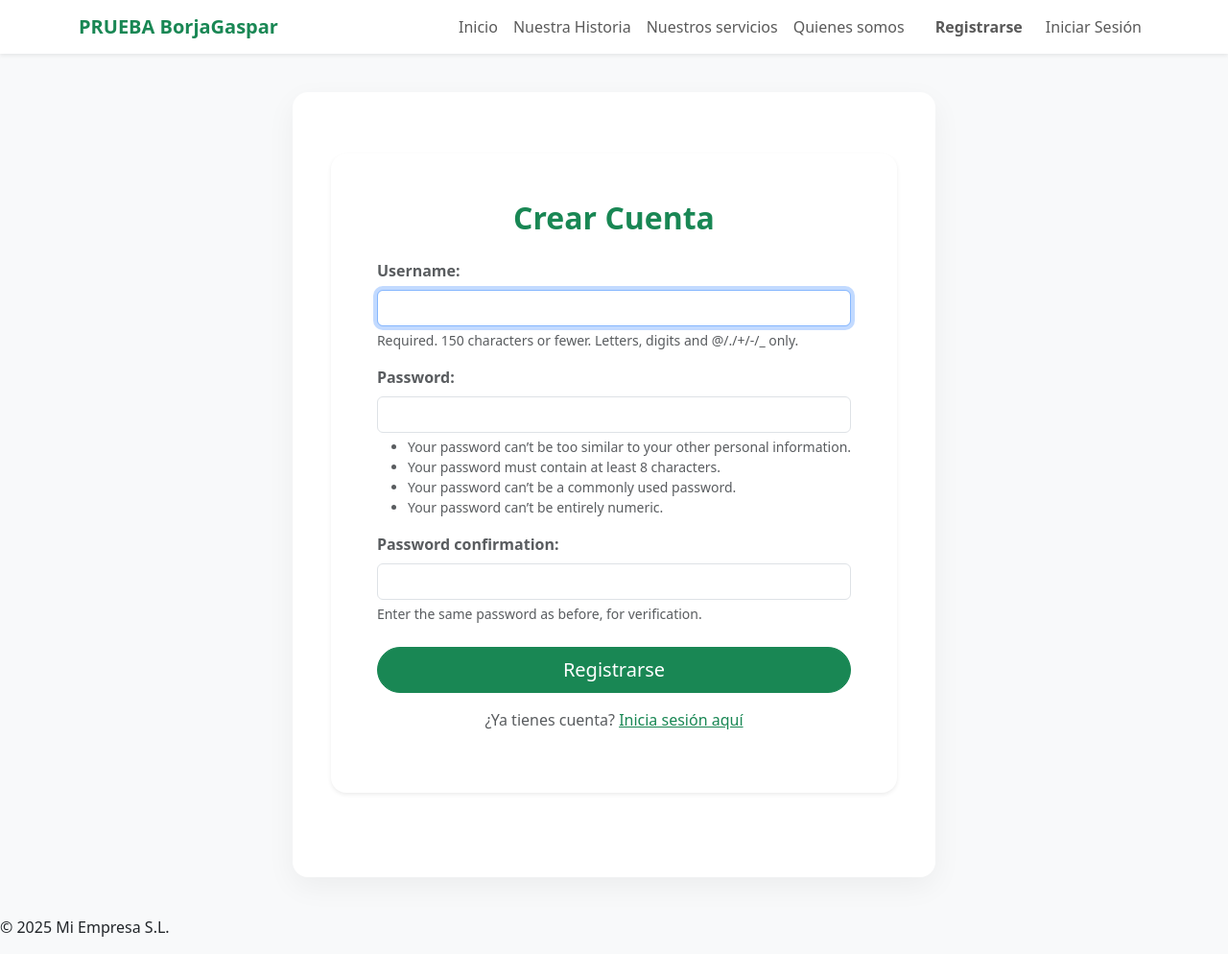
After one commit to BorjaGaspar/Prueba_1, a Django app: page /accounts/registro/ in a window 1280 px wide. The commit adds this page. Shown: the whole page at 96% size. Run offline with Django 5.2, Linux system fonts and the light colour scheme.

Commit message:
Sistema de autenticacion completo

```diff
--- a/config/settings.py
+++ b/config/settings.py
@@ -121,3 +121,8 @@ STATIC_URL = 'static/'
 # https://docs.djangoproject.com/en/5.2/ref/settings/#default-auto-field
 
 DEFAULT_AUTO_FIELD = 'django.db.models.BigAutoField'
+
+# Redirección tras iniciar sesión
+LOGIN_REDIRECT_URL = 'home'
+# Redirección tras cerrar sesión
+LOGOUT_REDIRECT_URL = 'home'
--- a/config/urls.py
+++ b/config/urls.py
@@ -1,5 +1,5 @@
 from django.contrib import admin
-from django.urls import path
+from django.urls import path, include
 from core import views  # Importamos tu vista
 
 urlpatterns = [
@@ -8,4 +8,8 @@ urlpatterns = [
     path('historia/', views.historia, name='historia'),
     path('servicios/',views.servicios, name='servicios'),
     path('contacto/',views.contacto, name='contacto'),
+    # RUTAS DE AUTENTICACIÓN (NUEVO)
+    # Esto habilita /accounts/login/, /accounts/logout/, etc. automáticamente
+    path('accounts/', include('django.contrib.auth.urls')),
+    path('accounts/registro/', views.RegistroUsuario.as_view(), name='registro'),
 ]
--- a/core/templates/core/base.html
+++ b/core/templates/core/base.html
@@ -1,4 +1,5 @@
-{% load static %} <!DOCTYPE html>
+{% load static %}
+<!DOCTYPE html>
 <html lang="es">
 <head>
     <meta charset="UTF-8">
@@ -17,12 +18,36 @@
             <button class="navbar-toggler" type="button" data-bs-toggle="collapse" data-bs-target="#navbarNav">
                 <span class="navbar-toggler-icon"></span>
             </button>
+
             <div class="collapse navbar-collapse" id="navbarNav">
-                <ul class="navbar-nav ms-auto"> <li class="nav-item"><a class="nav-link" href="{% url 'home' %}">Inicio</a></li>
+                <ul class="navbar-nav ms-auto align-items-center">
+
+                    <li class="nav-item"><a class="nav-link" href="{% url 'home' %}">Inicio</a></li>
                     <li class="nav-item"><a class="nav-link" href="{% url 'historia' %}">Nuestra Historia</a></li>
                     <li class="nav-item"><a class="nav-link" href="{% url 'servicios' %}">Nuestros servicios</a></li>
                     <li class="nav-item"><a class="nav-link" href="{% url 'contacto' %}">Quienes somos</a></li>
-                    <li class="nav-item"><a class="nav-link btn btn-outline-success ms-2" href="#">Iniciar Sesión</a></li>
+
+                    {% if user.is_authenticated %}
+                        <li class="nav-item ms-3 border-start ps-3"> <span class="navbar-text fw-bold text-success">
+                                <i class="bi bi-person-circle"></i> {{ user.username }}
+                            </span>
+                        </li>
+                        <li class="nav-item ms-2">
+                            <form action="{% url 'logout' %}" method="post">
+                                {% csrf_token %}
+                                <button type="submit" class="btn btn-sm btn-outline-danger">Cerrar Sesión</button>
+                            </form>
+                        </li>
+
+                    {% else %}
+                        <li class="nav-item ms-3">
+                            <a class="nav-link fw-bold" href="{% url 'registro' %}">Registrarse</a>
+                        </li>
+                        <li class="nav-item">
+                            <a class="nav-link btn btn-outline-success ms-2" href="{% url 'login' %}">Iniciar Sesión</a>
+                        </li>
+                    {% endif %}
+
                 </ul>
             </div>
         </div>
--- /dev/null
+++ b/core/templates/registration/registro.html
@@ -0,0 +1,52 @@
+{% extends 'core/base.html' %}
+
+{% block title %}Registro | SamiraDTx{% endblock %}
+
+{% block content %}
+<div class="row justify-content-center mt-4 mb-5">
+    <div class="col-md-12 col-lg-12">
+        <div class="card shadow-sm border-0 rounded-4">
+            <div class="card-body p-5">
+
+                <h2 class="text-center mb-4 fw-bold text-success">Crear Cuenta</h2>
+
+                <form method="post">
+                    {% csrf_token %}
+
+                    {% for field in form %}
+                        <div class="mb-3">
+                            <label class="form-label fw-bold text-muted">{{ field.label_tag }}</label>
+                            <div class="input-group">
+                                {{ field }}
+                            </div>
+                            {% if field.errors %}
+                                <div class="text-danger small mt-1">{{ field.errors }}</div>
+                            {% endif %}
+                            {% if field.help_text %}
+                                <div class="form-text small text-muted">{{ field.help_text }}</div>
+                            {% endif %}
+                        </div>
+                    {% endfor %}
+
+                    <div class="d-grid mt-4">
+                        <button type="submit" class="btn btn-success btn-lg rounded-pill">Registrarse</button>
+                    </div>
+                </form>
+
+                <p class="text-center mt-3 text-muted">
+                    ¿Ya tienes cuenta? <a href="{% url 'login' %}" class="text-success">Inicia sesión aquí</a>
+                </p>
+
+            </div>
+        </div>
+    </div>
+</div>
+
+<script>
+    // Este script busca todos los inputs y les añade la clase 'form-control' de Bootstrap
+    var form_fields = document.getElementsByTagName('input');
+    for (var field of form_fields){
+        field.className += ' form-control';
+    }
+</script>
+{% endblock %}
--- a/core/views.py
+++ b/core/views.py
@@ -1,4 +1,7 @@
-from django.shortcuts import render
+from django.shortcuts import render,redirect
+from django.contrib.auth.forms import UserCreationForm # <-- NUEVO: Importamos el formulario
+from django.urls import reverse_lazy # <-- NUEVO
+from django.views.generic import CreateView
 
 def home(request):
     return render(request, "core/home.html")
@@ -11,3 +14,8 @@ def servicios(request):
 
 def contacto(request):
     return render(request,"core/contacto.html")
+
+class RegistroUsuario(CreateView):
+    template_name = 'registration/registro.html'
+    form_class = UserCreationForm
+    success_url = reverse_lazy('login') # Cuando el registro sea OK, lo mandamos a Login
```
Also changed, not shown: core/templates/registration/login.html (added, +39 -0 lines).
